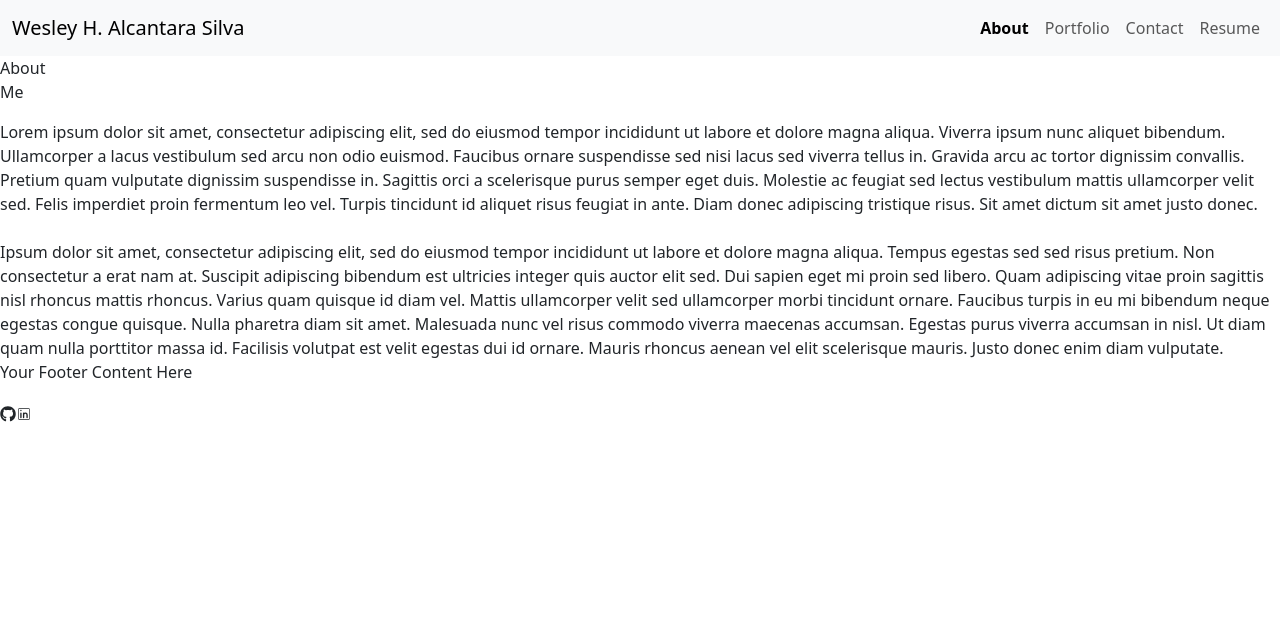
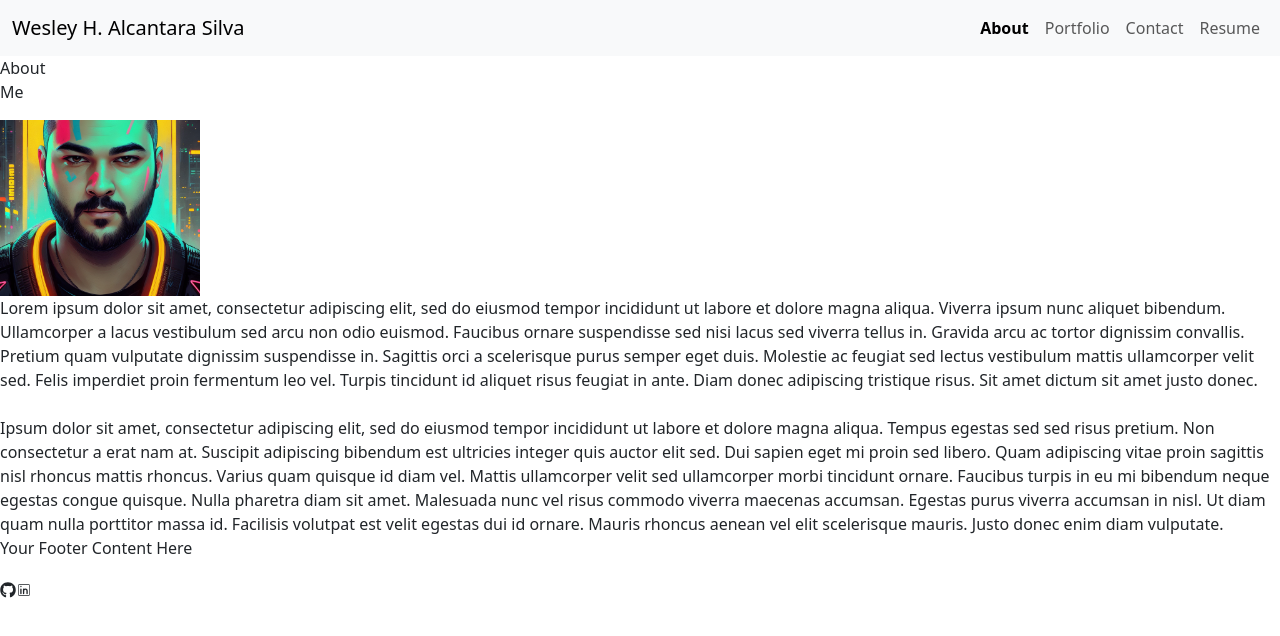
Before and after one commit to WesleyHAS/weshas-portfolio, a React (Vite) app: page / in a window 1280 px wide. Shown: the top 636 px of the page. Built offline with nearby package versions, Linux system fonts and the light colour scheme.

Commit message:
added profile pic to about me section

```diff
--- a/src/App.css
+++ b/src/App.css
@@ -7,3 +7,8 @@
 .nav-link.active {
   font-weight: bold;
 }
+
+.profile-image {
+  width: 200px; /* Adjust the width as needed */
+  height: auto; /* Maintain aspect ratio */
+}
--- a/src/pages/About.jsx
+++ b/src/pages/About.jsx
@@ -1,3 +1,5 @@
+import myPhoto from "../assets/images/wesAvatar.png";
+
 export default function About() {
   return (
     <div class="main-containers">
@@ -6,6 +8,7 @@
         <br />
         Me
       </p>
+      <img src={myPhoto} alt="My Photo" className="profile-image" />
       <section class="right-container">
         Lorem ipsum dolor sit amet, consectetur adipiscing elit, sed do eiusmod
         tempor incididunt ut labore et dolore magna aliqua. Viverra ipsum nunc
```
Also changed, not shown: src/assets/images/wesAvatar.png (added).
